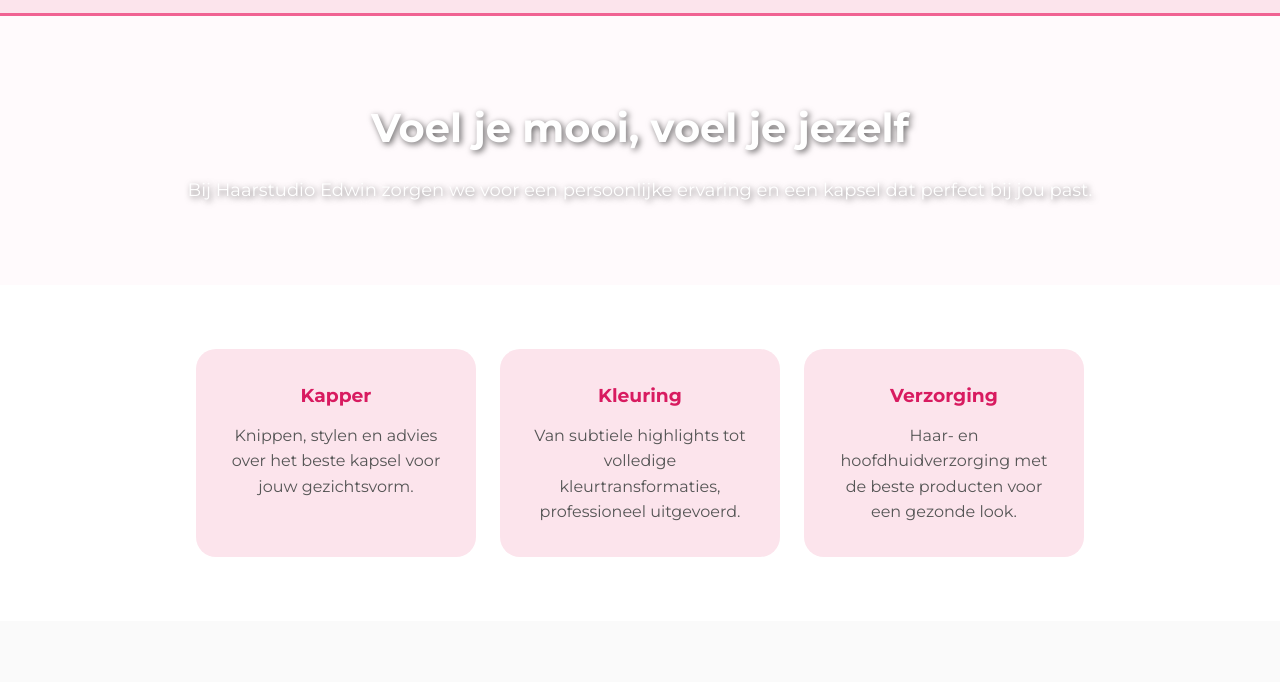
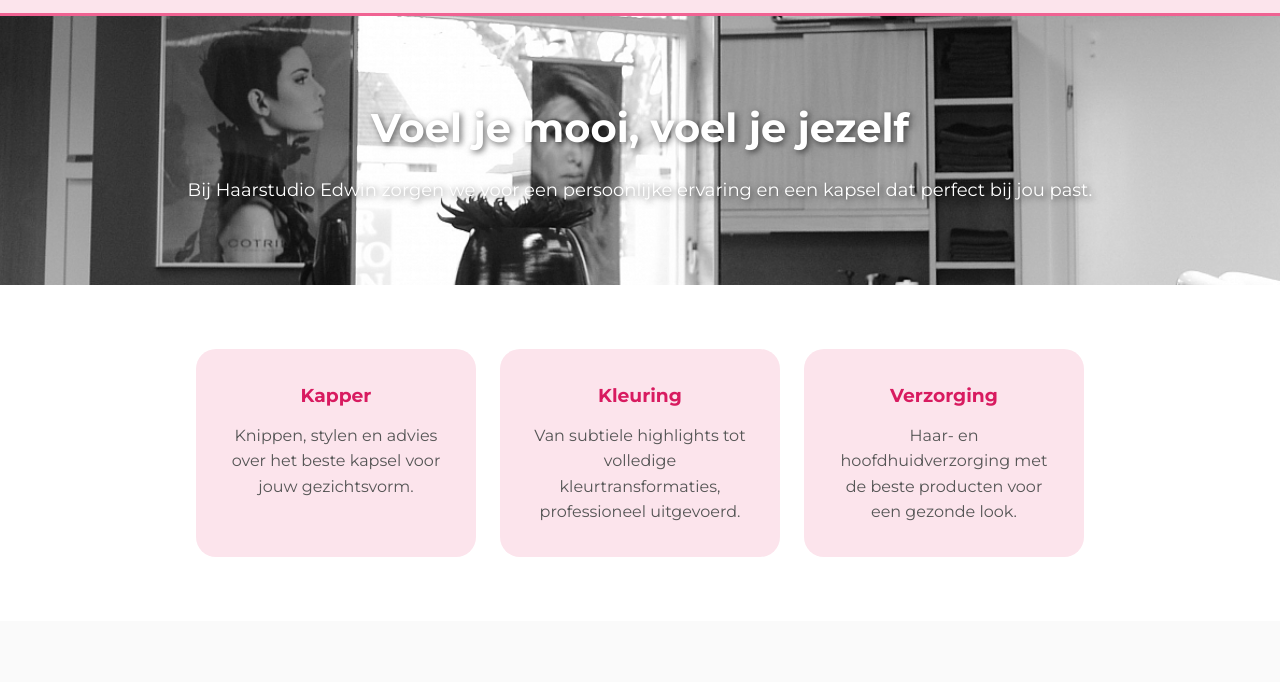
Before and after one commit to DedicatedABC/haarstudio-demo, a plain HTML site: page index.html in a window 1280 px wide. Shown: the part 102-784 px from the top of the page. Drawn offline with Linux system fonts and the light colour scheme.

Commit message:
Restore CSS variables and styles for layout

```diff
--- a/haarstudioedwin.css
+++ b/haarstudioedwin.css
@@ -106,7 +106,7 @@
     justify-content: center;
     text-align: center;
     padding: 5rem 1rem;
-    background: url('../fotos/haarstudioedwin.jpg') center/cover no-repeat;
+    background: url('haarstudioedwin.jpg') center/cover no-repeat;
     color: white;
 }
 
@@ -452,4 +452,5 @@
         opacity: 1;
         transform: translateY(0);
     }
+
 }
```
